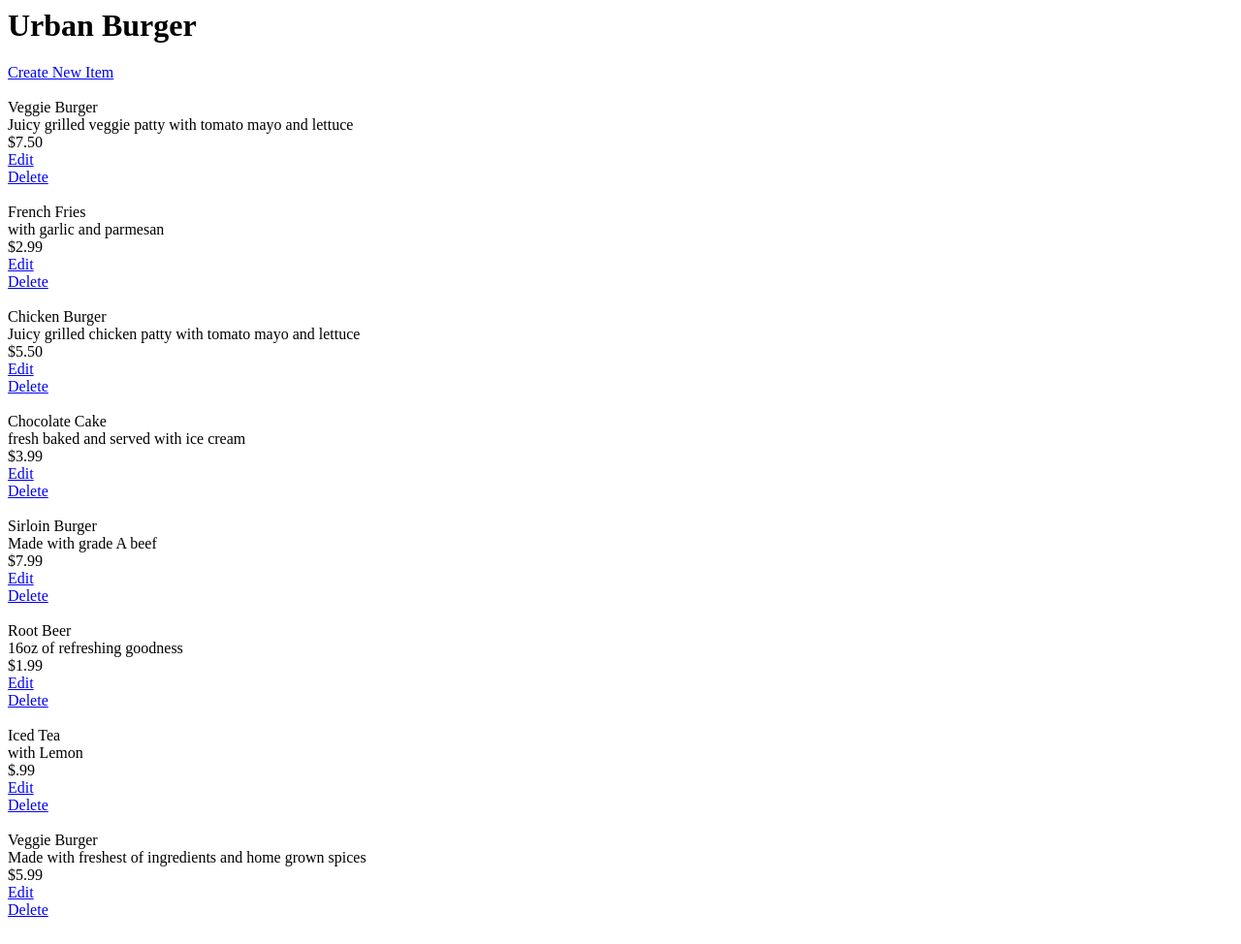
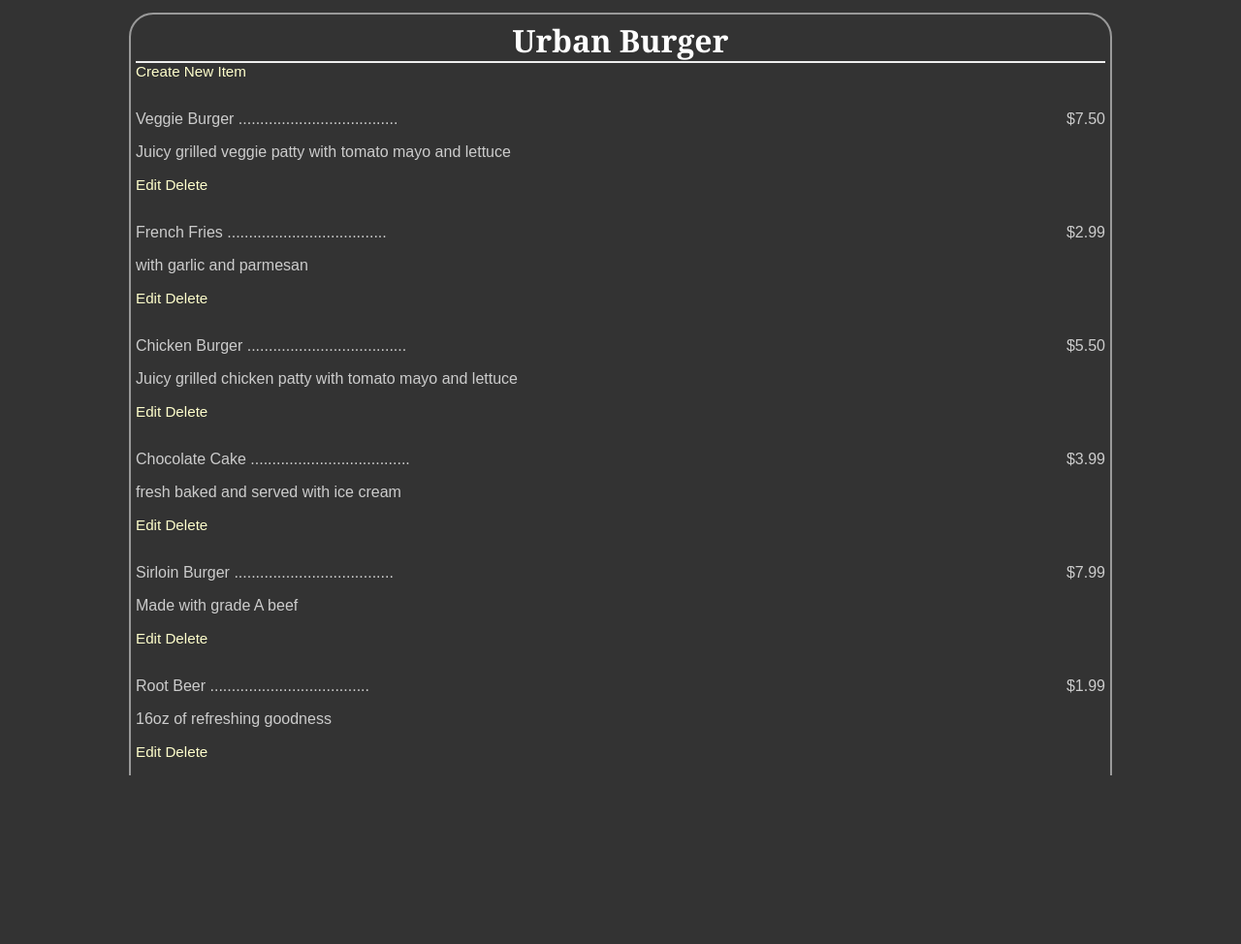
Before and after one commit to hip1310/RestaurantMenu, a Flask app: page /restaurant/1 in a window 1280 px wide. Shown: the whole page at 97% size. After the commit the page ends 800 px from the top, so only its background shows below. Run offline with Flask 2, Linux system fonts and the light colour scheme.

Commit message:
Add styling using CSS

```diff
--- /dev/null
+++ b/static/styles.css
@@ -0,0 +1,19 @@
+body            { font-family: sans-serif; background-color: #333333;}
+h1, h2, h3, h4  { color: #FFFFFF; }
+h1, h2          { font-family: 'Georgia', serif; margin: 0; }
+h1              { border-bottom: 2px solid #eee; }
+h2              { font-size: 1.2em; }
+
+p, dd, dt       { color: #CCCCCC;}
+
+a               {text-decoration: none; color:#FFFFCC; font-size: .95em;}
+
+.pane           {position:absolute; left: 10%; right: 10%;
+	             border: 2px solid; border-radius: 25px; padding: 5px;
+	             margin: 5px; border-color: #999999;
+	             background-color: #333333 }
+.header         {left:50%; text-align: center;}
+.name           {width:50%; display: inline-block; float: left;
+				 font-style: bold}
+.price          {text-align: right; width:50%; float: right; }
+.flash          { background: #cee5F5; }
--- a/templates/deleteMenuItem.html
+++ b/templates/deleteMenuItem.html
@@ -1,4 +1,8 @@
 <html>
+	<head>
+		<link rel=stylesheet type=text/css
+		href="{{ url_for('static', filename = 'styles.css')}}">
+	</head>
 	<body>
 		<h1> Delete Menu Item </h1>
 
--- a/templates/editMenuItem.html
+++ b/templates/editMenuItem.html
@@ -1,4 +1,8 @@
 <html>
+	<head>
+		<link rel=stylesheet type=text/css
+		href="{{ url_for('static', filename = 'styles.css')}}">
+	</head>
 	<body>
 		<h1> Edit Menu Item </h1>
 
--- a/templates/menu.html
+++ b/templates/menu.html
@@ -1,8 +1,16 @@
 <html>
+	<head>
+		<link rel=stylesheet type=text/css
+		href="{{ url_for('static', filename = 'styles.css')}}">
+	</head>
 	<body>
-        <!-- Using restaurant query result from main.py -->
+		<div class='pane'>
+		<div class='header'>
+		<!-- Using restaurant query result from main.py -->
 		<h1> {{ restaurant.name }} </h1>
+		</div>
 
+		<div class='flash'>
 		<!-- Display confirmation/feedback messages if any
 			 get_flashed_messages() returns all the flash messages stored
 			 in  session
@@ -18,33 +26,40 @@
 				</ul>
 		    {% endif %}
 		{% endwith %}
+		</div>
 
 		<!-- Add a link to create new menu item -->
 		<a href="{{ url_for('addNewMenuItem', restaurant_id
-		         = restaurant.id) }}"> Create New Item </a></br></br>
+		         = restaurant.id) }}"> Create New Item </a>
 
 		<!-- Using menuItems query result from main.py -->
 		{% for i in menuItems %}
 
-		<div>
+		<div class='nameAndprice'>
+		<span class='name'> <p> {{ i.name }} ..................................... </p> </span>
+		</span>
+		<p>  </p>
+		<span class='price'> <p> {{ i.price }} </p> </span>
+		</div>
 
-		{{ i.name }} </br>
-		{{ i.description }} </br>
-		{{ i.price }} </br>
+		<div class='description'> <p> {{ i.description }} </p> </div>
+
 		<!-- url_for is a flask feature that helps to build a URL
 		     to a specific python function. It accepts the name of the function as first argument and a number of keyword arguments, each corresponding to the variable part of the URL rule.
 	    -->
-	    <!-- Creating links to edit and delete menu item which calls
+
+		<div class='editdeletepane'>
+		<!-- Creating links to edit and delete menu item which calls
 	         editMenuItem and deleteMenuItem functions respectively,
 	         from the main.py file.
 		-->
 		<a href= {{ url_for('editMenuItem', restaurant_id
-		          = restaurant.id, item_id = i.id)}}> Edit </a></br>
+		          = restaurant.id, item_id = i.id)}}> Edit </a>
 		<a href= {{ url_for('deleteMenuItem', restaurant_id
-		          = restaurant.id, item_id = i.id)}}> Delete </a></br></br>
+		          = restaurant.id, item_id = i.id)}}> Delete </a>
 		</div>
-
 		{% endfor %}
 
+		</div>
 	</body>
 </html>
--- a/templates/newMenuItem.html
+++ b/templates/newMenuItem.html
@@ -1,4 +1,8 @@
 <html>
+	<head>
+		<link rel=stylesheet type=text/css
+		href="{{ url_for('static', filename = 'styles.css')}}">
+	</head>
 	<body>
 		<h1> Add New Menu Item </h1>
 
```
